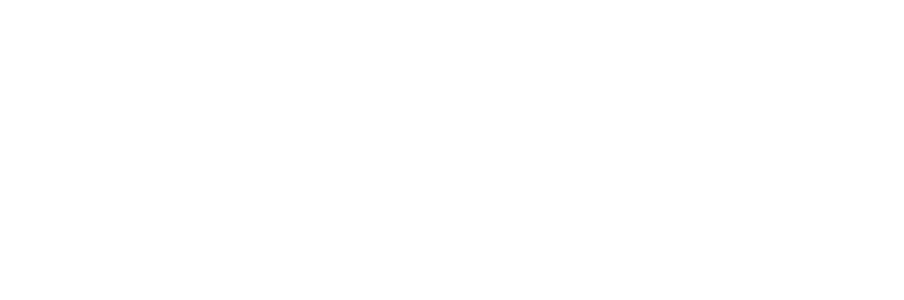
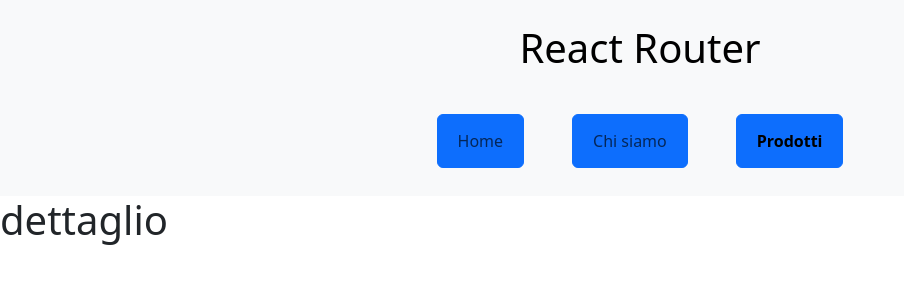
Before and after one commit to MattiaCallegaro/react-router, a React (Vite) app: page /Prodotti/1 in a window 1280 px wide. Before the commit this address had no page. Shown: the top 300 px of the page, without its empty margins (0-904 px from the left). Built offline with nearby package versions, Linux system fonts and the light colour scheme.

Commit message:
[UPD] Add Prodotto.jsx for single product

```diff
--- a/src/App.jsx
+++ b/src/App.jsx
@@ -6,6 +6,7 @@
 import ChiSiamo from './pages/ChiSiamo'
 //importo layout per utilizzare outlet
 import DefaultLayout from './layouts/DefaultLayout'
+import Prodotto from './pages/Prodotti/Prodotto'
 
 function App() {
   //mi creo la variabile di stato  ( stato=currentPage | aggiorna valore=setCurrentPage | "home"=valore iniziale di stato)
@@ -21,6 +22,7 @@
             <Route path='/Chi-siamo' Component={ChiSiamo}></Route>
             <Route path='/Prodotti' >
               <Route index Component={Prodotti} />
+              <Route path=":id" Component={Prodotto} />
             </Route>
           </Route>
         </Routes>
--- /dev/null
+++ b/src/pages/Prodotti/Prodotto.jsx
@@ -0,0 +1,14 @@
+import React from 'react'
+import { useParams } from 'react-router-dom'
+
+const Prodotto = () => {
+
+    const { id } = useParams();
+
+
+    return (
+        <h1>dettaglio</h1>
+    )
+}
+
+export default Prodotto
```
